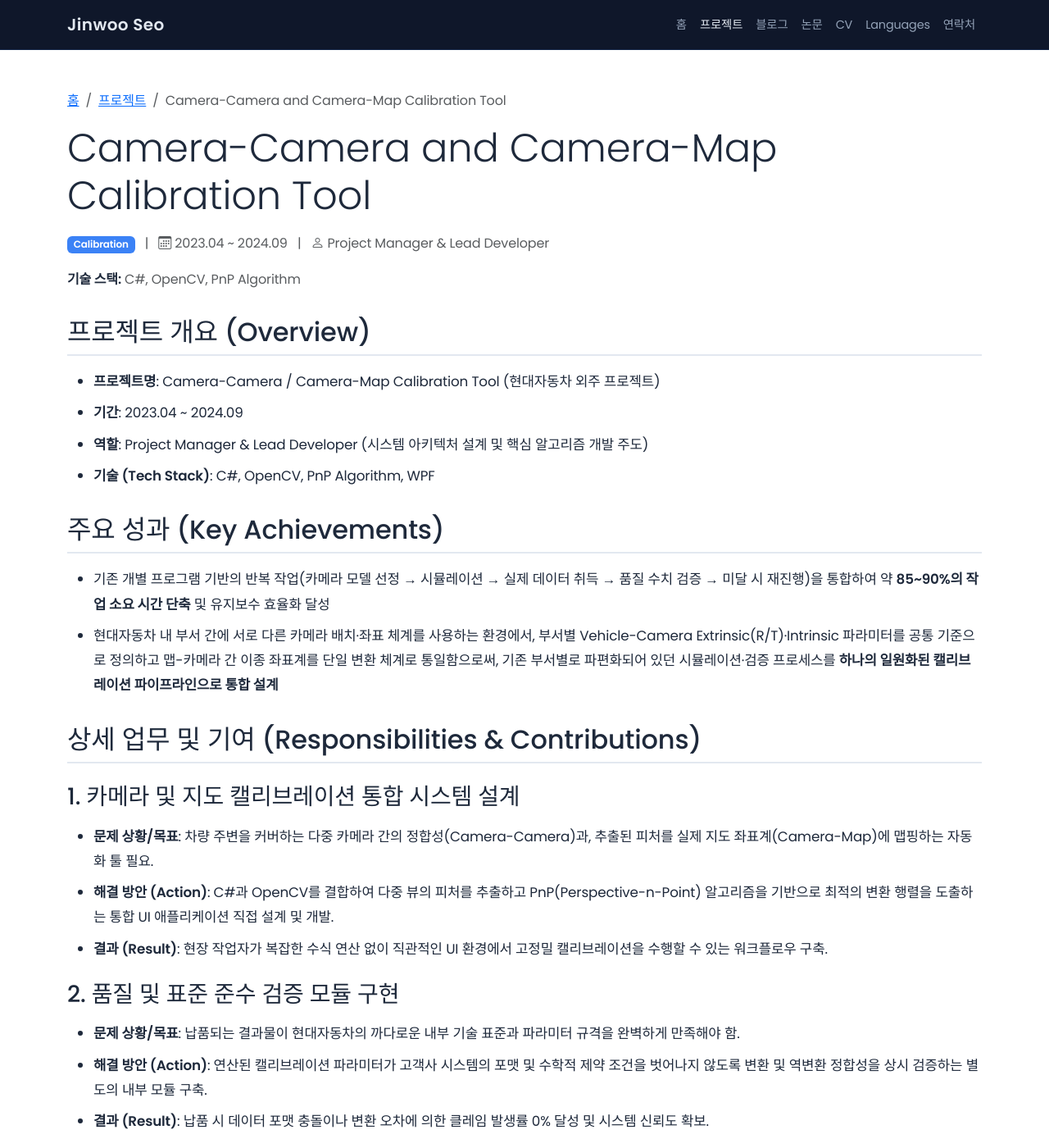
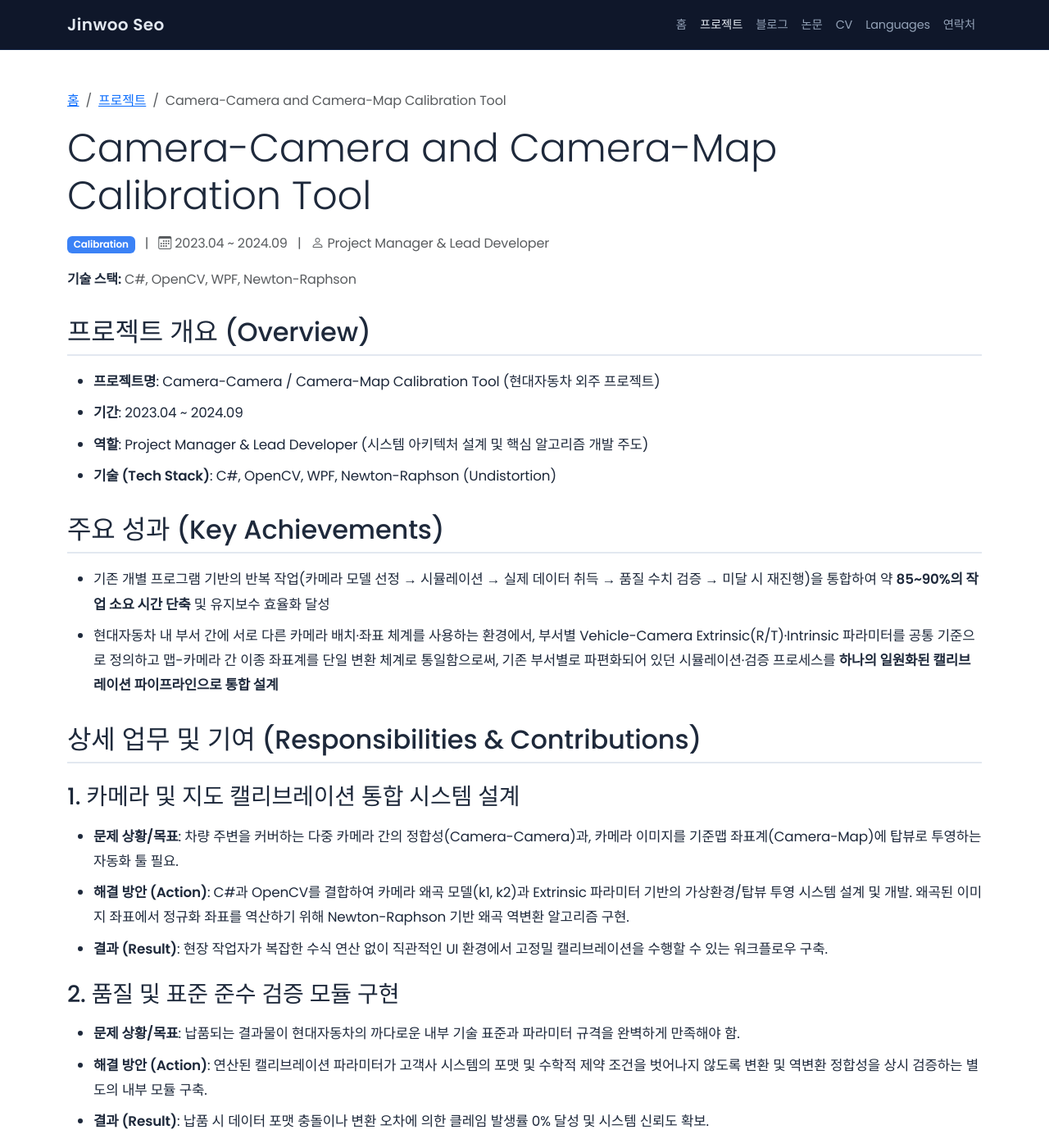
Before and after one commit to jinwoo-Sync/jinwoo-Sync.github.io, a Jekyll site: the page built from _projects/hyundai_calib.md, in a window 1280 px wide and 1400 px high. Shown: the whole window at 82% size. Built offline with Jekyll 4.4.1, drawn with Linux system fonts in a browser that asks for light colours.

Commit message:
최적화부분 수정

```diff
--- a/_projects/hyundai_calib.md
+++ b/_projects/hyundai_calib.md
@@ -3,7 +3,7 @@ layout: project
 title: "Camera-Camera and Camera-Map Calibration Tool"
 period: "2023.04 ~ 2024.09"
 category: "Calibration"
-tech: "C#, OpenCV, PnP Algorithm"
+tech: "C#, OpenCV, WPF, Newton-Raphson"
 role: "Project Manager & Lead Developer"
 company: "Mobiltech (Hyundai Motors Contract)"
 order: 2
@@ -13,7 +13,7 @@ order: 2
 - **프로젝트명**: Camera-Camera / Camera-Map Calibration Tool (현대자동차 외주 프로젝트)
 - **기간**: 2023.04 ~ 2024.09
 - **역할**: Project Manager & Lead Developer (시스템 아키텍처 설계 및 핵심 알고리즘 개발 주도)
-- **기술 (Tech Stack)**: C#, OpenCV, PnP Algorithm, WPF
+- **기술 (Tech Stack)**: C#, OpenCV, WPF, Newton-Raphson (Undistortion)
 
 ## 주요 성과 (Key Achievements)
 - 기존 개별 프로그램 기반의 반복 작업(카메라 모델 선정 → 시뮬레이션 → 실제 데이터 취득 → 품질 수치 검증 → 미달 시 재진행)을 통합하여 약 **85~90%의 작업 소요 시간 단축** 및 유지보수 효율화 달성
@@ -22,8 +22,8 @@ order: 2
 ## 상세 업무 및 기여 (Responsibilities & Contributions)
 
 ### 1. 카메라 및 지도 캘리브레이션 통합 시스템 설계
-- **문제 상황/목표**: 차량 주변을 커버하는 다중 카메라 간의 정합성(Camera-Camera)과, 추출된 피처를 실제 지도 좌표계(Camera-Map)에 맵핑하는 자동화 툴 필요.
-- **해결 방안 (Action)**: C#과 OpenCV를 결합하여 다중 뷰의 피처를 추출하고 PnP(Perspective-n-Point) 알고리즘을 기반으로 최적의 변환 행렬을 도출하는 통합 UI 애플리케이션 직접 설계 및 개발.
+- **문제 상황/목표**: 차량 주변을 커버하는 다중 카메라 간의 정합성(Camera-Camera)과, 카메라 이미지를 기준맵 좌표계(Camera-Map)에 탑뷰로 투영하는 자동화 툴 필요.
+- **해결 방안 (Action)**: C#과 OpenCV를 결합하여 카메라 왜곡 모델(k1, k2)과 Extrinsic 파라미터 기반의 가상환경/탑뷰 투영 시스템 설계 및 개발. 왜곡된 이미지 좌표에서 정규화 좌표를 역산하기 위해 Newton-Raphson 기반 왜곡 역변환 알고리즘 구현.
 - **결과 (Result)**: 현장 작업자가 복잡한 수식 연산 없이 직관적인 UI 환경에서 고정밀 캘리브레이션을 수행할 수 있는 워크플로우 구축.
 
 ### 2. 품질 및 표준 준수 검증 모듈 구현
```
